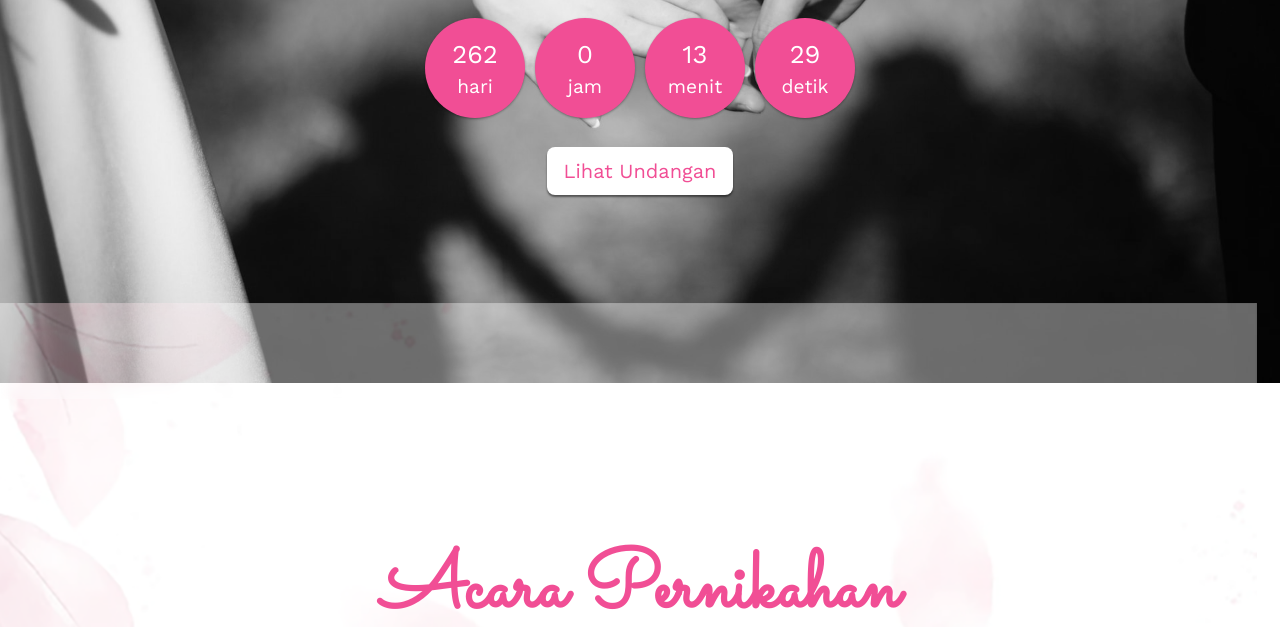
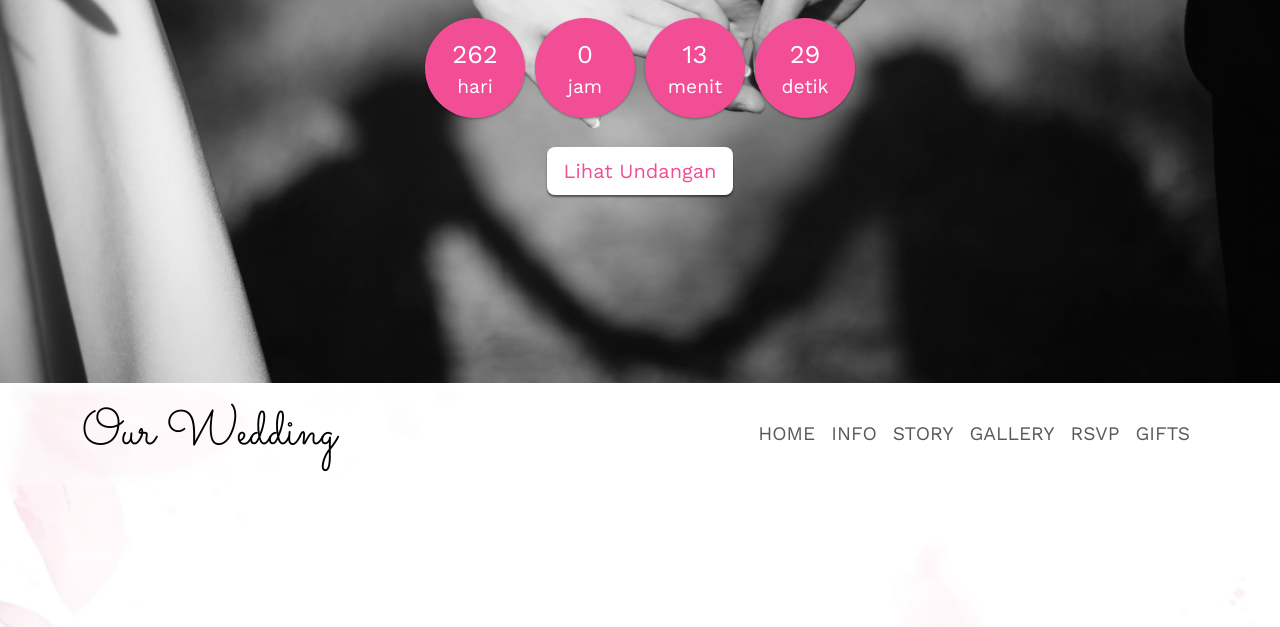
Before and after one commit to endum99/nikah, a plain HTML site: page index.html in a window 1280 px wide. Shown: the part 417-1044 px from the top of the page. Drawn offline with nearby package versions, Linux system fonts and the light colour scheme; some packages are replaced by stand-ins of ours; a script that the page names is missing.

Commit message:
Update index.html

```diff
--- a/index.html
+++ b/index.html
@@ -40,9 +40,31 @@
     </main>
   </section>
 
+
+<!--   nav -->
   <nav class="navbar navbar-expand-md bg-transparent sticky-top mynavbar">
     <div class="container">
-
+      <a class="navbar-brand" href="#">Our Wedding</a>
+      <button class="navbar-toggler border-0" type="button" data-bs-toggle="offcanvas" data-bs-target="#offcanvasNavbar"
+        aria-controls="offcanvasNavbar" aria-label="Toggle navigation">
+        <span class="navbar-toggler-icon"></span>
+      </button>
+      <div class="offcanvas offcanvas-end" tabindex="-1" id="offcanvasNavbar" aria-labelledby="offcanvasNavbarLabel">
+        <div class="offcanvas-header">
+          <h5 class="offcanvas-title" id="offcanvasNavbarLabel">Our Wedding</h5>
+          <button type="button" class="btn-close" data-bs-dismiss="offcanvas" aria-label="Close"></button>
+        </div>
+        <div class="offcanvas-body">
+          <div class="navbar-nav ms-auto">
+            <a class="nav-link" href="#home">Home</a>
+            <a class="nav-link" href="#info">Info</a>
+            <a class="nav-link" href="#story">Story</a>
+            <a class="nav-link" href="#gallery">Gallery</a>
+            <a class="nav-link" href="#rsvp">RSVP</a>
+            <a class="nav-link" href="#gifts">Gifts</a>
+          </div>
+        </div>
+      </div>
     </div>
   </nav>
 
```
